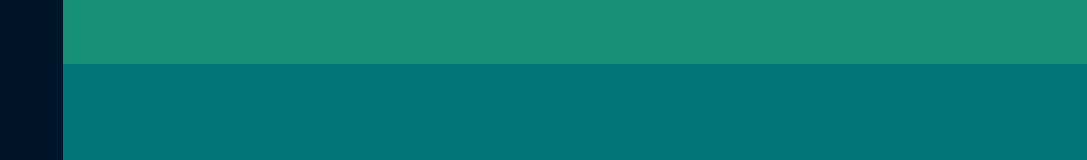
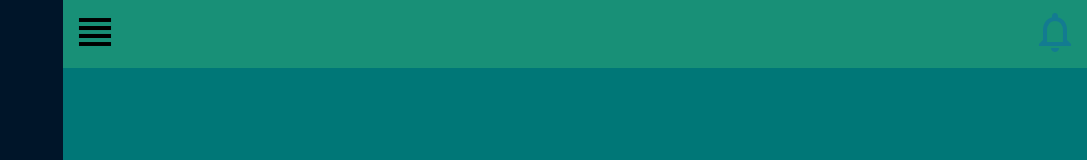
Before and after one commit to phil0522/yeast, an Angular app: page / in a window 1280 px wide. Shown: the top 160 px of the page, without its empty margins (193-1280 px from the left). Built offline with nearby package versions, Linux system fonts and the light colour scheme.

Commit message:
add icon

```diff
--- a/src/app/layouts/basic-layout/basic-layout.component.html
+++ b/src/app/layouts/basic-layout/basic-layout.component.html
@@ -1,7 +1,13 @@
 <section class="basic-layout-root">
   <aside class="basic-layout-left"></aside>
   <section class="basic-layout-right">
-    <header class="basic-layout-header"></header>
+    <header class="basic-layout-header">
+      <div><span class="material-icons">view_headline</span></div>
+      <div style="flex: 1;"></div>
+      <div class="header-right-toolbar">
+        <div><span class="material-icons-outlined toolbar-icon">notifications</span></div>
+      </div>
+    </header>
     <div class="basic-layout-content" style="min-height: 600px;">
       <router-outlet style="height: 100%;"></router-outlet>
     </div>
--- a/src/app/layouts/basic-layout/basic-layout.component.scss
+++ b/src/app/layouts/basic-layout/basic-layout.component.scss
@@ -25,6 +25,20 @@
   display: flex;
   flex-direction: row;
   background-color: #189077;
+
+  padding: 8px;
+  span {
+    font-size: 48px;
+  }
+}
+
+.header-right-toolbar {
+  display: flex;
+  flex-direction: row;
+}
+
+.toolbar-icon {
+  color: rgba(0, 40, 250, 0.2);
 }
 
 .basic-layout-footer  {
--- a/src/index.html
+++ b/src/index.html
@@ -1,13 +1,17 @@
 <!doctype html>
 <html lang="en">
+
 <head>
   <meta charset="utf-8">
   <title>Yeast</title>
   <base href="/">
   <meta name="viewport" content="width=device-width, initial-scale=1">
   <link rel="icon" type="image/x-icon" href="favicon.ico">
+  <link href="https://fonts.googleapis.com/icon?family=Material+Icons|Material+Icons+Outlined" rel="stylesheet">
 </head>
+
 <body>
   <app-root></app-root>
 </body>
+
 </html>
```
